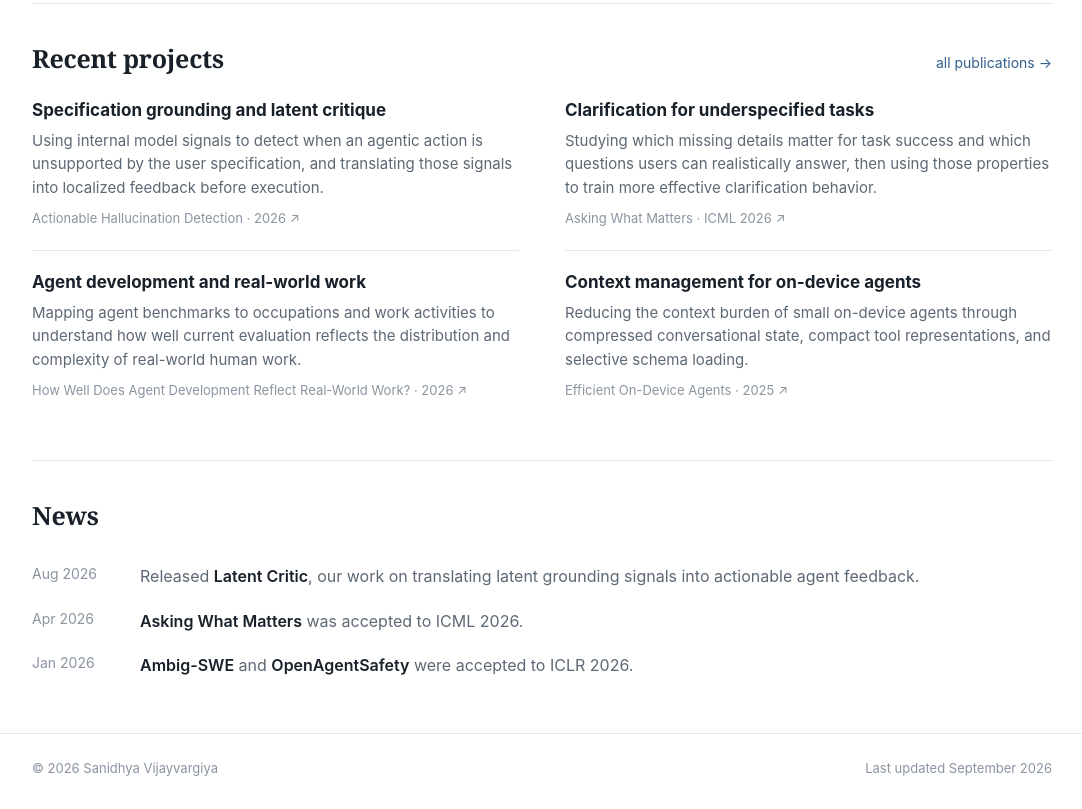
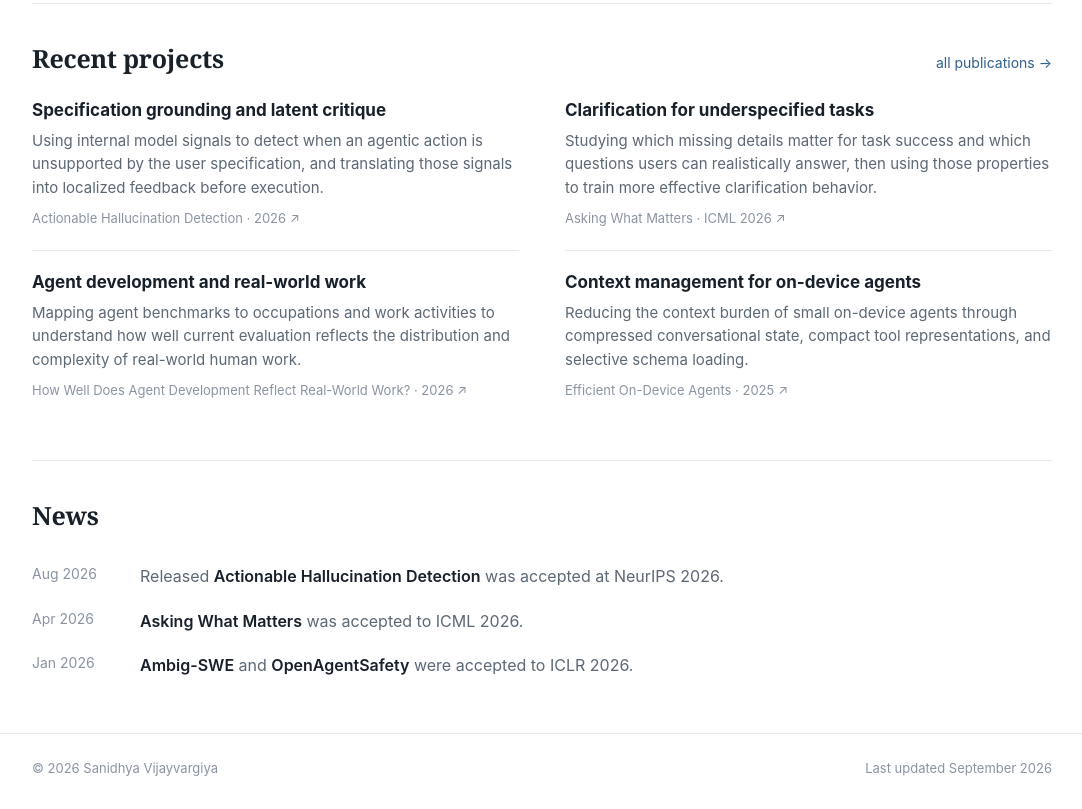
Before and after one commit to sani903/sani903.github.io, a plain HTML site: page index.html in a window 1280 px wide. Shown: the part 681-1490 px from the top of the page, without its empty margins (98-1180 px from the left). Drawn offline with Linux system fonts and the light colour scheme.

Commit message:
Update news item for Aug 2026 release

```diff
--- a/index.html
+++ b/index.html
@@ -92,7 +92,7 @@
     <section class="section" aria-labelledby="news-title">
       <div class="section-title-row"><h2 id="news-title">News</h2></div>
       <ul class="news-list">
-        <li><span class="news-date">Aug 2026</span><span class="news-text">Released <strong>Latent Critic</strong>, our work on translating latent grounding signals into actionable agent feedback.</span></li>
+        <li><span class="news-date">Aug 2026</span><span class="news-text">Released <strong>Actionable Hallucination Detection</strong> was accepted at NeurIPS 2026.</span></li>
         <li><span class="news-date">Apr 2026</span><span class="news-text"><strong>Asking What Matters</strong> was accepted to ICML 2026.</span></li>
         <li><span class="news-date">Jan 2026</span><span class="news-text"><strong>Ambig-SWE</strong> and <strong>OpenAgentSafety</strong> were accepted to ICLR 2026.</span></li>
       </ul>
```
